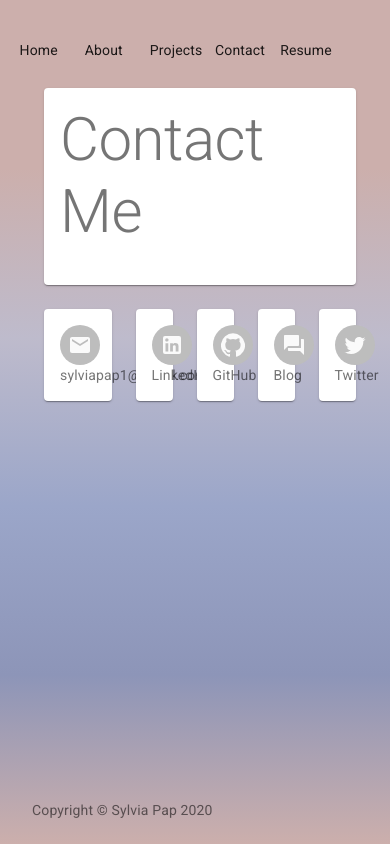
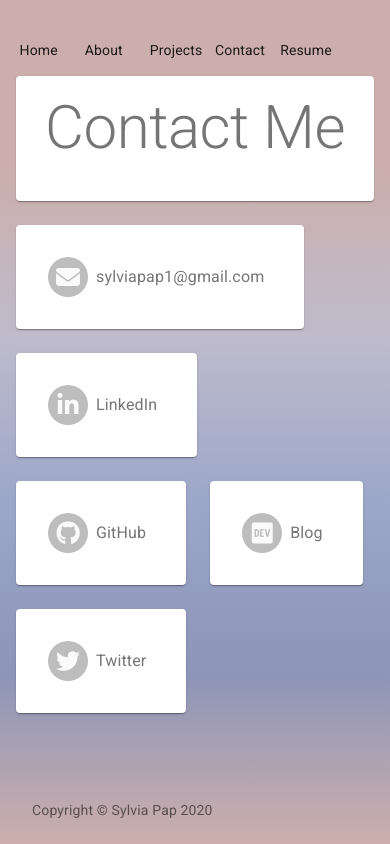
Before and after one commit to sylviapap/personal-site-react, a React (Create React App) app: page /contact in a window 390 px wide. Built offline with nearby package versions, Linux system fonts and the light colour scheme.

Commit message:
fixed mobile, added icons

```diff
--- a/package.json
+++ b/package.json
@@ -3,6 +3,7 @@
   "version": "0.1.0",
   "private": true,
   "dependencies": {
+    "@fortawesome/fontawesome-free": "^5.13.1",
     "@material-ui/core": "^4.10.2",
     "@material-ui/icons": "^4.9.1",
     "@testing-library/jest-dom": "^4.2.4",
--- a/public/index.html
+++ b/public/index.html
@@ -13,6 +13,7 @@
     <link rel="manifest" href="%PUBLIC_URL%/manifest.json" />
     <link rel="stylesheet" href="https://fonts.googleapis.com/css?family=Roboto:300,400,500,700&display=swap" />
     <link rel="stylesheet" href="https://fonts.googleapis.com/icon?family=Material+Icons" />
+    <link rel="stylesheet" href="https://use.fontawesome.com/releases/v5.12.0/css/all.css" />
     <meta
       name="viewport"
       content="minimum-scale=1, initial-scale=1, width=device-width"
@@ -24,4 +25,5 @@
     <noscript>You need to enable JavaScript to run this app.</noscript>
     <div id="root"></div>
   </body>
+  <script src="https://kit.fontawesome.com/b976961919.js" crossorigin="anonymous"></script>
 </html>
--- a/src/pages/Contact.js
+++ b/src/pages/Contact.js
@@ -1,95 +1,55 @@
 import React from 'react';
-import {data} from '../services/data'
+import {contactItems} from '../services/data'
 import { makeStyles } from '@material-ui/core/styles';
 import Typography from '@material-ui/core/Typography';
 import Link from '@material-ui/core/Link';
 import Avatar from '@material-ui/core/Avatar';
-import MailIcon from '@material-ui/icons/Mail';
-import LinkedInIcon from '@material-ui/icons/LinkedIn';
-import GitHubIcon from '@material-ui/icons/GitHub';
-import ForumIcon from '@material-ui/icons/Forum';
-import TwitterIcon from '@material-ui/icons/Twitter';
 import Paper from '@material-ui/core/Paper';
 import Grid from '@material-ui/core/Grid';
+import Icon from '@material-ui/core/Icon';
 
 const useStyles = makeStyles((theme) => ({
   root: {
-    '& > *': {
-    margin: theme.spacing(1),
-    padding: theme.spacing(1)
-  },
     flexGrow: 1,
   },
   paper: {
     padding: theme.spacing(2),
-    color: theme.palette.text.secondary
+    textAlign: 'center',
+    color: theme.palette.text.secondary,
+    alignContent: "center",
+    alignItems: "center",
+    display: "flex",
+    justifyContent: "space-evenly"
   },
+  text: {
+    margin: "8px"
+  }
 }));
 
 export default function Contact() {
   const classes = useStyles();
-  const email = data.email;
+  const items = contactItems
 
   return (
     <div className={classes.root}>
-      <Grid container spacing={3}>
-        <Grid item xs={11}>
+      <Grid container spacing={3} alignItems="center" alignContent="center" >
+        <Grid item xs={12}>
           <Paper className={classes.paper}>
             <Typography variant="h2" component="h2" gutterBottom>
               Contact Me
             </Typography>
           </Paper>
         </Grid>
-        <Grid item xs={3}>
+        {items.map(item => <Grid item>
           <Paper className={classes.paper}>
-            <Link href="mailto:sylviapap1@gmail.com" color="inherit">
-            <Avatar >
-              <MailIcon/>
-            </Avatar>
-            {email}
+            <Link className={classes.paper} href={item.href} color="inherit">
+              <Avatar><Icon className={item.icon} /></Avatar>
+            <Typography variant="body1" className={classes.text} gutterBottom>
+            {item.text}
+            </Typography>
             </Link>
           </Paper>
-        </Grid>
-        <Grid item xs={2}>
-          <Paper className={classes.paper}>
-            <Link href={data.linkedin} color="inherit">
-              <Avatar>
-              <LinkedInIcon />
-              </Avatar>
-              LinkedIn
-            </Link>
-          </Paper>
-        </Grid>
-        <Grid item xs={2}>
-          <Paper className={classes.paper}>
-          <Link href={data.github} color="inherit">
-            <Avatar>
-              <GitHubIcon />
-            </Avatar>
-            GitHub
-          </Link>
-        </Paper>
-        </Grid>
-        <Grid item xs={2}>
-          <Paper className={classes.paper}>
-          <Link href={data.blog} color="inherit">
-            <Avatar>
-              <ForumIcon />
-            </Avatar>
-            Blog
-          </Link>
-        </Paper>
-        </Grid>
-        <Grid item xs={2}>
-          <Paper className={classes.paper}>
-          <Link href={data.twitter} color="inherit">
-            <Avatar>
-              <TwitterIcon />
-            </Avatar>
-            Twitter
-          </Link>
-        </Paper>
-        </Grid>
+        </Grid>)}
       </Grid>
     </div>
   );
--- a/src/services/data.js
+++ b/src/services/data.js
@@ -16,23 +16,6 @@ export const data = {
   linkedin: "https://www.linkedin.com/in/sylvia-pap",
   blog: "https://dev.to/sylviapap",
   twitter: "https://twitter.com/sylviapapdev",
-  social: [
-    {
-      "name":"twitter",
-      "url":"http://twitter.com",
-      "className":"fa fa-twitter"
-    },
-    {
-      "name":"linkedin",
-      "url":"https://www.linkedin.com/in/sylvia-pap",
-      "className":"fa fa-linkedin"
-    },
-    {
-      "name":"github",
-      "url":"http://github.com/sylviapap",
-      "className":"fa fa-github"
-    }
-  ],
   skills: ["react", "rails"],
   projects: [
     {
@@ -90,3 +73,31 @@ export const data = {
     }
   ]
 }
+
+export const contactItems = [
+  {
+    href:"mailto:sylviapap1@gmail.com",
+    icon: "fa fa-envelope",
+    text: data.email
+  },
+  {
+    href: data.linkedin,
+    icon: "fa fa-linkedin",
+    text: "LinkedIn"
+  },
+  {
+    href: data.github,
+    icon: "fa fa-github",
+    text: "GitHub"
+  },
+  {
+    href: data.blog,
+    icon: "fab fa-dev",
+    text: "Blog"
+  },
+  {
+    href: data.twitter,
+    icon: "fa fa-twitter",
+    text: "Twitter"
+  }
+]
```
Also changed, not shown: 1 other file (tests, documents, lock files or other folders).
